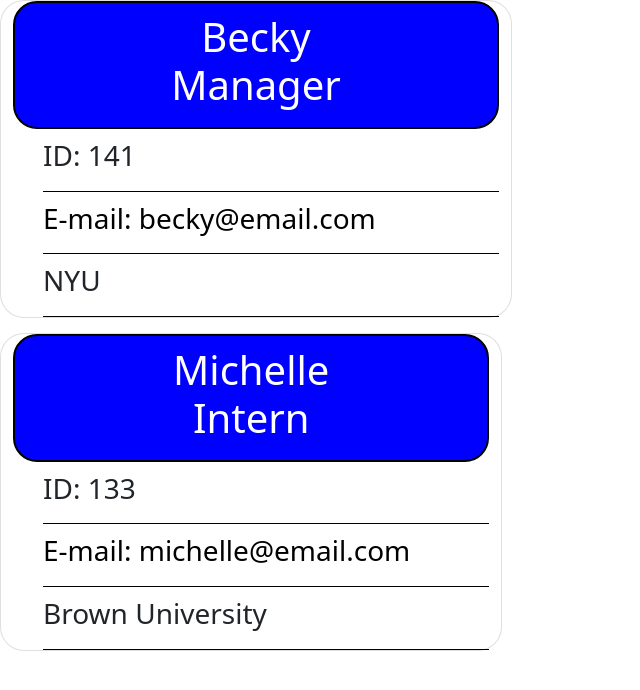
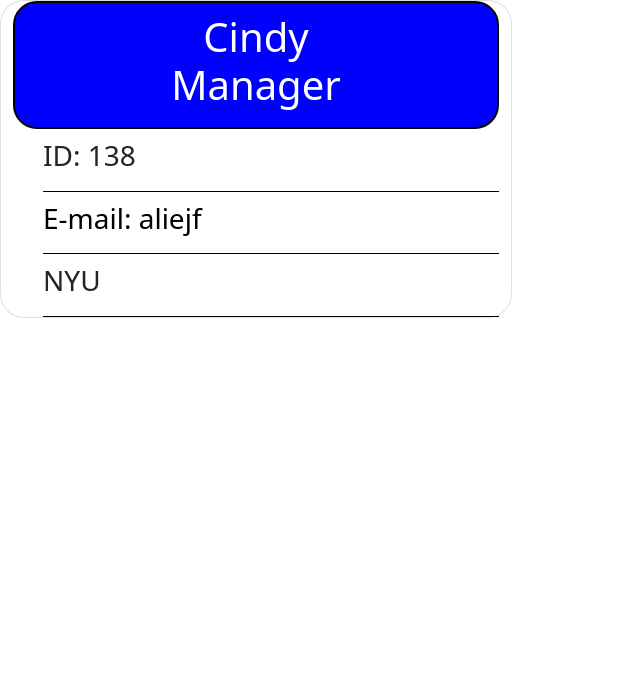
Before and after one commit to Boywondr84/Team-Build-Generator, a website: page index.html in a window 1280 px wide. Shown: the whole page, without its empty margins (0-640 px from the left). Drawn offline with nearby package versions, Linux system fonts and the light colour scheme.

Commit message:
refactoring code

```diff
--- a/index.html
+++ b/index.html
@@ -16,16 +16,16 @@
         <div class="row mb-4">
             <div class="card">
                 <div class="col">
-                    <h1>Becky<br>
+                    <h1>Cindy<br>
                     Manager</h1>
                 </div>
             <div class="card-content">
                 <div>
-                    <h3>ID: 141</h3>
+                    <h3>ID: 138</h3>
                 </div>
                 <div>
                     <h3>
-                    <a href="becky@email.com">E-mail: becky@email.com</a>
+                    <a href="aliejf">E-mail: aliejf</a>
                     </h3>
                 </div>
                 <div>
@@ -35,28 +35,6 @@
         </div>
 
 
-        <div class="row mb-4">
-            <div class="card">
-                <div class="col">
-                    <h1>Michelle<br>
-                    Intern</h1>
-                </div>
-            <div class="card-content">
-                <div>
-                    <h3>ID: 133</h3>
-                </div>
-                <div>
-                    <h3>
-                    <a href="michelle@email.com">E-mail: michelle@email.com</a>
-                    </h3>
-                </div>
-                <div>
-                    <h3>Brown University</h3>
-                </div>
-            </div>
-        </div>
-
-
         </div>
     </body>
     </html>
--- a/lib/Manager.js
+++ b/lib/Manager.js
@@ -3,7 +3,7 @@ class Manager extends Employee {
 
     constructor(name, email, id, officeNumber) {
         super(name, email, id)
-        this.name = 'Becky';
+        this.name = name;
         this.email = `${this.name}`.toLowerCase() +"@email.com";
         // this.id = Math.floor(Math.random() * 10 + 42 * 100);
         this.office = officeNumber = Math.floor(Math.random() * 10 + 17 * 10);
```
Also changed, not shown: lib/Employee.js (+33 -33 lines), lib/__Mocks__/Manager.js (+2 -2 lines).
